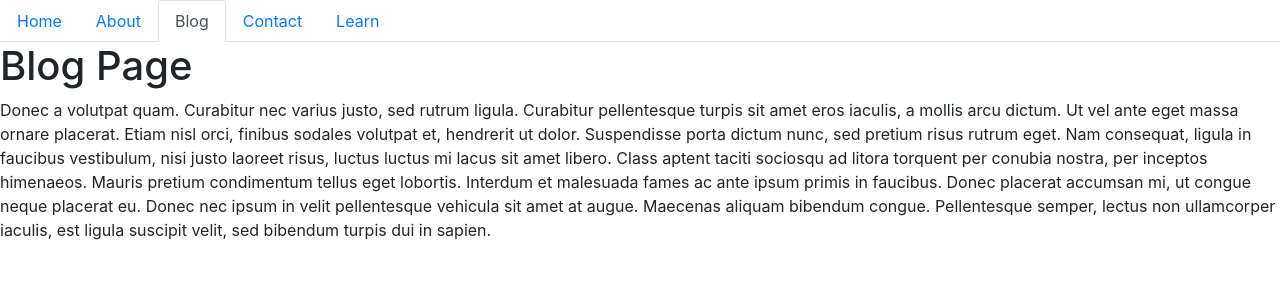
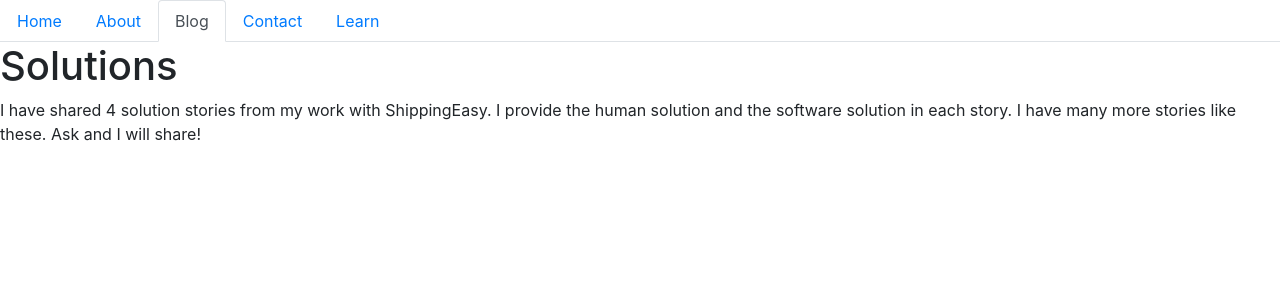
Before and after one commit to abgabbard/portfolio-react, a React (Create React App) app in the folder portfolio/: page /blog in a window 1280 px wide. Shown: the top 300 px of the page. Built offline with nearby package versions, Linux system fonts and the light colour scheme.

Commit message:
updated solution and about page with relevant info

```diff
--- a/portfolio/src/components/pages/About.js
+++ b/portfolio/src/components/pages/About.js
@@ -5,11 +5,7 @@ function About() {
     <div>
       <h1>About Page</h1>
       <p>
-        Nunc pharetra finibus est at efficitur. Praesent sed congue diam. Integer gravida dui
-        mauris, ut interdum nunc egestas sed. Aenean sed mollis diam. Nunc aliquet risus ac finibus
-        porta. Nam quis arcu non lectus tincidunt fermentum. Suspendisse aliquet orci porta quam
-        semper imperdiet. Praesent euismod mi justo, faucibus scelerisque risus cursus in. Sed
-        rhoncus mollis diam, sit amet facilisis lectus blandit at.
+      I believe in creating a greater human experience by engaging, enabling, and elevating those around us. People in our communities, in our families, and in our workplace. Engage them in every capacity. Enable those around us by actively listening and contributing to the conversation. To the problem or challenge at hand. And elevate those around us by knowledge sharing, by sharing life and cultural perspective, and by resource sharing through collaboration.
       </p>
     </div>
   );
--- a/portfolio/src/components/pages/Blog.js
+++ b/portfolio/src/components/pages/Blog.js
@@ -3,18 +3,11 @@ import React from "react";
 function Blog() {
   return (
     <div>
-      <h1>Blog Page</h1>
+      <h1>Solutions</h1>
       <p>
-        Donec a volutpat quam. Curabitur nec varius justo, sed rutrum ligula. Curabitur pellentesque
-        turpis sit amet eros iaculis, a mollis arcu dictum. Ut vel ante eget massa ornare placerat.
-        Etiam nisl orci, finibus sodales volutpat et, hendrerit ut dolor. Suspendisse porta dictum
-        nunc, sed pretium risus rutrum eget. Nam consequat, ligula in faucibus vestibulum, nisi
-        justo laoreet risus, luctus luctus mi lacus sit amet libero. Class aptent taciti sociosqu ad
-        litora torquent per conubia nostra, per inceptos himenaeos. Mauris pretium condimentum
-        tellus eget lobortis. Interdum et malesuada fames ac ante ipsum primis in faucibus. Donec
-        placerat accumsan mi, ut congue neque placerat eu. Donec nec ipsum in velit pellentesque
-        vehicula sit amet at augue. Maecenas aliquam bibendum congue. Pellentesque semper, lectus
-        non ullamcorper iaculis, est ligula suscipit velit, sed bibendum turpis dui in sapien.
+        I have shared 4 solution stories from my work with ShippingEasy. I
+        provide the human solution and the software solution in each story. I
+        have many more stories like these. Ask and I will share!
       </p>
     </div>
   );
```
